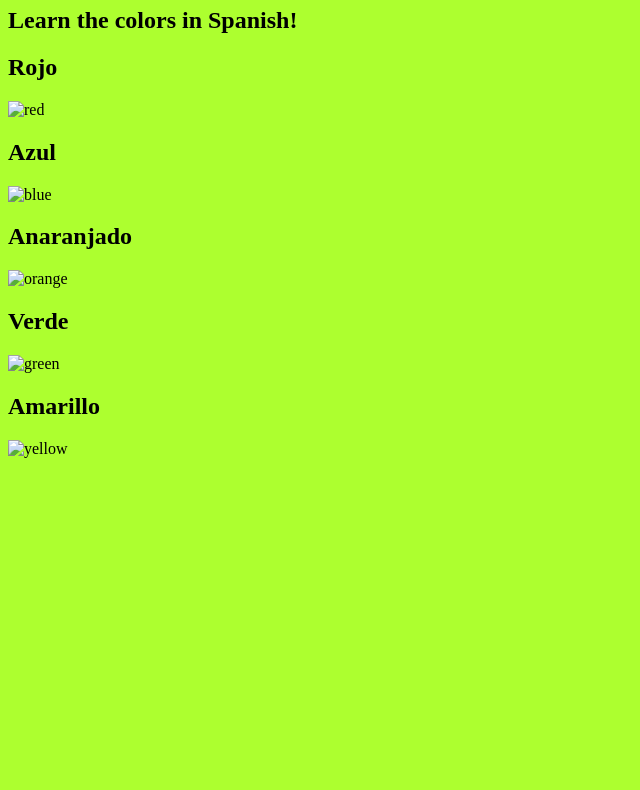
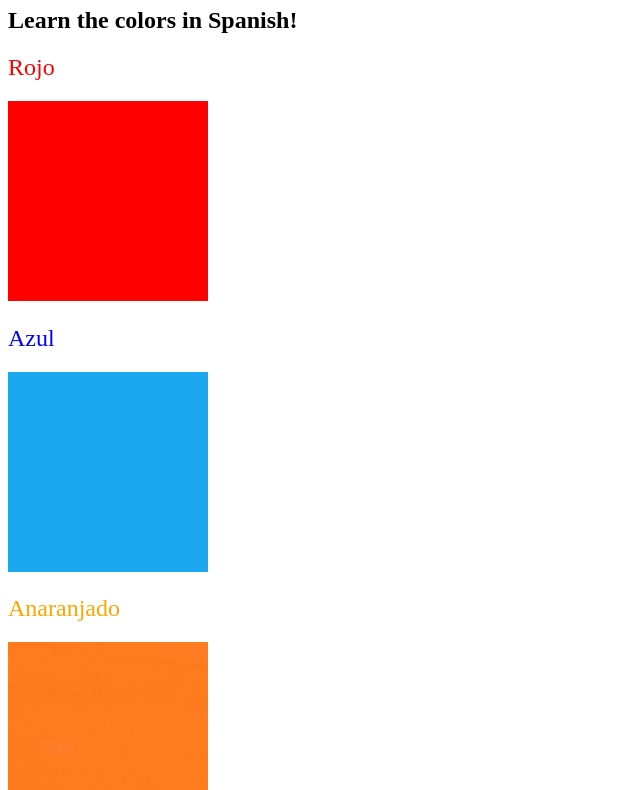
Before and after one commit to Justinkay0/100daysofcoding.43.CSSIntro, a plain HTML site: page 5.4 Color Vocab Project/index.html in a window 1280 px wide. Shown: the part 73-863 px from the top of the page, without its empty margins (0-640 px from the left). Before the commit the page ends 800 px from the top, so only its background shows below. Drawn offline with Linux system fonts and the light colour scheme; files that its build step writes are made by us from their sources.

Commit message:
CSS final Commit

```diff
--- a/5.3 CSS Selectors/style.css
+++ b/5.3 CSS Selectors/style.css
@@ -13,7 +13,7 @@ p{
   font-size: 20px;
 }
 
-[id='id-selector-demo']{
+#id-selector-demo{
   color: green;
 }
 
--- /dev/null
+++ b/5.4 Color Vocab Project/solution/style.css
@@ -0,0 +1,28 @@
+img {
+  height: 200px;
+  width: 200px;
+}
+
+.color-title {
+  font-weight: normal;
+}
+
+#red {
+  color: red;
+}
+
+#blue {
+  color: blue;
+}
+
+#orange {
+  color: orange;
+}
+
+#green {
+  color: green;
+}
+
+#yellow {
+  color: yellow;
+}
--- /dev/null
+++ b/5.4 Color Vocab Project/style.css
@@ -0,0 +1,28 @@
+#red {
+    color: red;
+}
+
+#blue{
+    color: blue;
+}
+
+#orange{
+    color: orange;
+}
+
+#green{
+    color: green;
+}
+
+#yellow{
+    color: yellow
+}
+
+.color-title{
+    font-weight: normal;
+}
+
+img{
+    width: 200px;
+    height: 200px;
+}
```
Also changed, not shown: 5.4 Color Vocab Project/solution/solution.html (added, +29 -0 lines), 5.4 Color Vocab Project/assets/images/blue.png (added), 5.4 Color Vocab Project/assets/images/green.png (added), 5.4 Color Vocab Project/assets/images/orange.png (added), 5.4 Color Vocab Project/assets/images/red.png (added), 5.4 Color Vocab Project/assets/images/yellow.png (added), 5.4 Color Vocab Project/goal.png (added), 5.4 Color Vocab Project/solution/assets/images/blue.png (added), 5.4 Color Vocab Project/solution/assets/images/green.png (added), 5.4 Color Vocab Project/solution/assets/images/orange.png (added), 5.4 Color Vocab Project/solution/assets/images/red.png (added), 5.4 Color Vocab Project/solution/assets/images/yellow.png (added).
